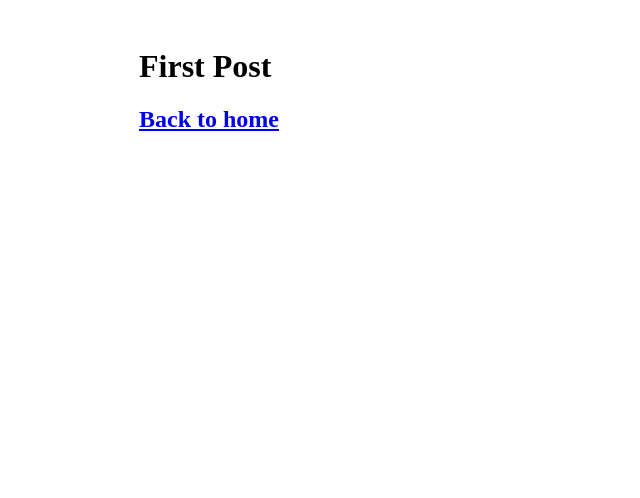
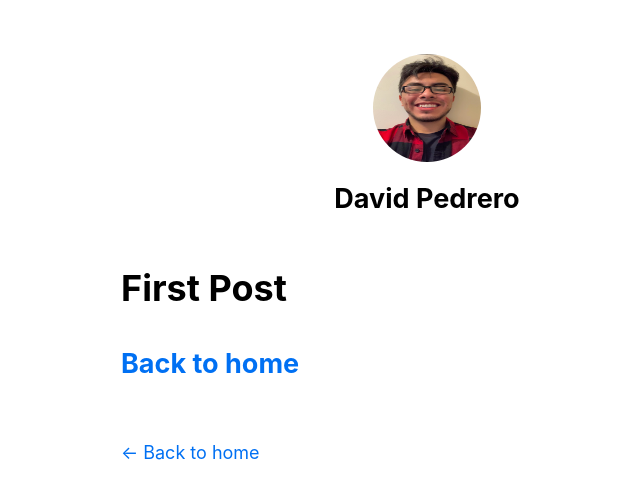
Before and after one commit to davidpedrero/nextjs-blog, a Next.js app: page /posts/first-post in a window 1280 px wide. Shown: the top 498 px of the page, without its empty margins (213-853 px from the left). Built offline with nearby package versions, Linux system fonts and the light colour scheme.

Commit message:
Completed MVP of app

```diff
--- a/components/layout.js
+++ b/components/layout.js
@@ -1,5 +1,69 @@
+import Head from "next/head";
+import Image from "next/image";
 import styles from "./layout.module.css";
+import utilStyles from "../styles/utils.module.css";
+import Link from "next/link";
 
-export default function Layout({ children }) {
-  return <div className={styles.container}>{children}</div>;
+const name = "David Pedrero";
+export const siteTitle = "Next.js Sample Website";
+
+export default function Layout({ children, home }) {
+  return (
+    <div className={styles.container}>
+      <Head>
+        <link rel="icon" href="/favicon.ico" />
+        <meta
+          name="description"
+          content="Learn how to build a personal website using Next.js"
+        />
+        <meta
+          property="og:image"
+          content={`https://og-image.vercel.app/${encodeURI(
+            siteTitle
+          )}.png?theme=light&md=0&fontSize=75px&images=https%3A%2F%2Fassets.vercel.com%2Fimage%2Fupload%2Ffront%2Fassets%2Fdesign%2Fnextjs-black-logo.svg`}
+        />
+        <meta name="og:title" content={siteTitle} />
+        <meta name="twitter:card" content="summary_large_image" />
+      </Head>
+      <header className={styles.header}>
+        {home ? (
+          <>
+            <Image
+              priority
+              src="/images/profile.png"
+              className={utilStyles.borderCircle}
+              height={144}
+              width={144}
+              alt=""
+            />
+            <h1 className={utilStyles.heading2Xl}>{name}</h1>
+          </>
+        ) : (
+          <>
+            <Link href="/">
+              <Image
+                priority
+                src="/images/profile.png"
+                className={utilStyles.borderCircle}
+                height={108}
+                width={108}
+                alt=""
+              />
+            </Link>
+            <h2 className={utilStyles.headingLg}>
+              <Link href="/" className={utilStyles.colorInherit}>
+                {name}
+              </Link>
+            </h2>
+          </>
+        )}
+      </header>
+      <main>{children}</main>
+      {!home && (
+        <div className={styles.backToHome}>
+          <Link href="/">← Back to home</Link>
+        </div>
+      )}
+    </div>
+  );
 }
--- a/components/layout.module.css
+++ b/components/layout.module.css
@@ -3,3 +3,13 @@
   padding: 0 1rem;
   margin: 3rem auto 6rem;
 }
+
+.header {
+  display: flex;
+  flex-direction: column;
+  align-items: center;
+}
+
+.backToHome {
+  margin: 3rem 0 0;
+}
--- /dev/null
+++ b/pages/_app.js
@@ -0,0 +1,5 @@
+import "../styles/globals.css";
+
+export default function App({ Component, pageProps }) {
+  return <Component {...pageProps} />;
+}
--- a/styles/globals.css
+++ b/styles/globals.css
@@ -2,37 +2,26 @@
 body {
   padding: 0;
   margin: 0;
-  font-family: Inter, -apple-system, BlinkMacSystemFont, Segoe UI, Roboto,
-    Oxygen, Ubuntu, Cantarell, Fira Sans, Droid Sans, Helvetica Neue, sans-serif;
-}
-
-a {
-  color: inherit;
-  text-decoration: none;
+  font-family: -apple-system, BlinkMacSystemFont, Segoe UI, Roboto, Oxygen, Ubuntu,
+    Cantarell, Fira Sans, Droid Sans, Helvetica Neue, sans-serif;
+  line-height: 1.6;
+  font-size: 18px;
 }
 
 * {
   box-sizing: border-box;
 }
 
+a {
+  color: #0070f3;
+  text-decoration: none;
+}
+
+a:hover {
+  text-decoration: underline;
+}
+
 img {
   max-width: 100%;
-  height: auto;
+  display: block;
 }
-
-h1,
-h2,
-p,
-ul {
-  margin: 0;
-}
-
-ul {
-  padding: 0;
-  list-style: none;
-}
-
-button {
-  padding: 0.5rem 1rem;
-  font-weight: bold;
-}
--- /dev/null
+++ b/styles/utils.module.css
@@ -0,0 +1,52 @@
+.heading2Xl {
+  font-size: 2.5rem;
+  line-height: 1.2;
+  font-weight: 800;
+  letter-spacing: -0.05rem;
+  margin: 1rem 0;
+}
+
+.headingXl {
+  font-size: 2rem;
+  line-height: 1.3;
+  font-weight: 800;
+  letter-spacing: -0.05rem;
+  margin: 1rem 0;
+}
+
+.headingLg {
+  font-size: 1.5rem;
+  line-height: 1.4;
+  margin: 1rem 0;
+}
+
+.headingMd {
+  font-size: 1.2rem;
+  line-height: 1.5;
+}
+
+.borderCircle {
+  border-radius: 9999px;
+}
+
+.colorInherit {
+  color: inherit;
+}
+
+.padding1px {
+  padding-top: 1px;
+}
+
+.list {
+  list-style: none;
+  padding: 0;
+  margin: 0;
+}
+
+.listItem {
+  margin: 0 0 1.25rem;
+}
+
+.lightText {
+  color: #666;
+}
```
Also changed, not shown: pages/index.js (+16 -107 lines), public/images/profile.png (renamed from public/images/ME.png).
